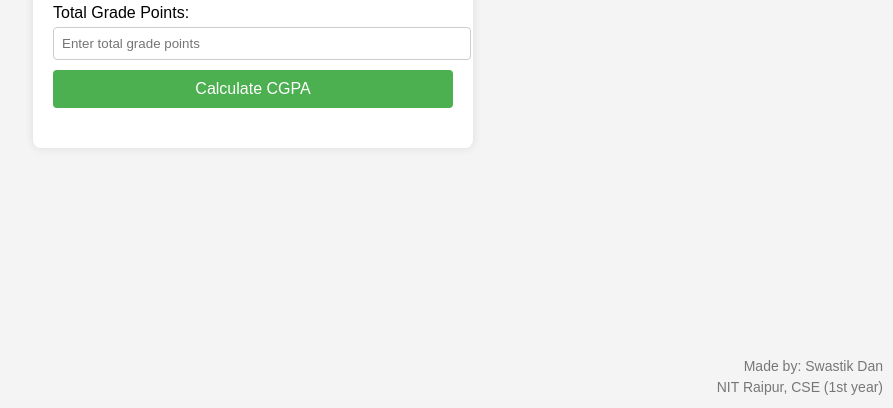
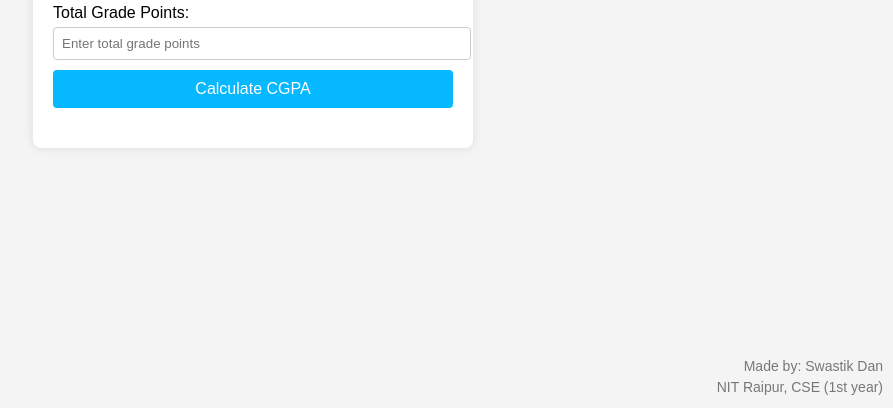
Before and after one commit to swastikd16/test, a plain HTML site: page index.html in a window 1280 px wide. Shown: the part 392-800 px from the top of the page, without its empty margins (387-1280 px from the left). Drawn offline with Linux system fonts and the light colour scheme.

Commit message:
Update index.html

```diff
--- a/index.html
+++ b/index.html
@@ -41,7 +41,7 @@
         button {
             width: 100%;
             padding: 10px;
-            background-color: #4CAF50;
+            background-color: #05b8ff;
             color: white;
             border: none;
             border-radius: 4px;
```
